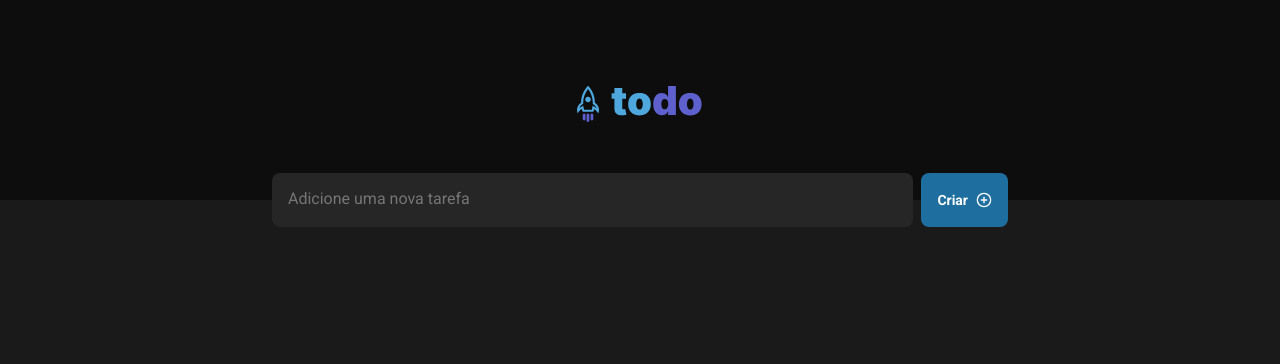
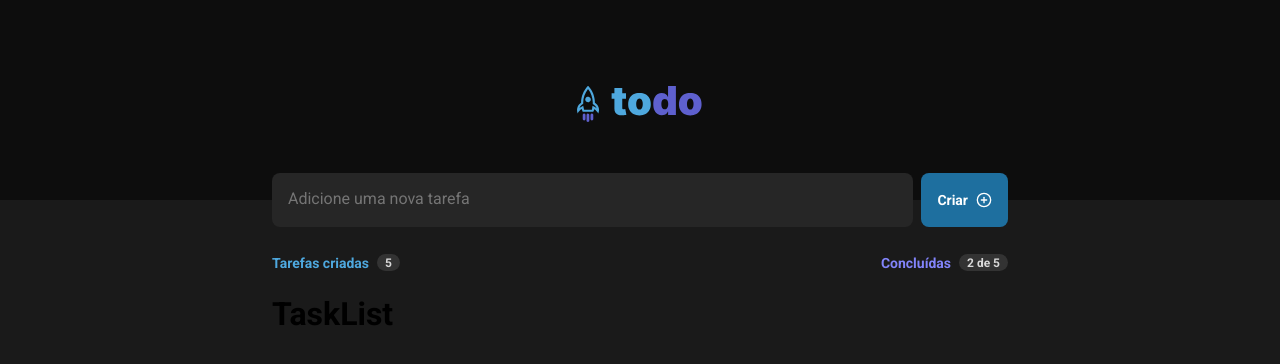
Before and after one commit to oFernandoLima/desafios-react, a React (Vite) app in the folder ignite/desafio-ig-react-01/: page / in a window 1280 px wide. Shown: the top 364 px of the page. Built offline with nearby package versions, Linux system fonts and the light colour scheme.

Commit message:
feat: Tasks component

```diff
--- a/ignite/desafio-ig-react-01/src/App.tsx
+++ b/ignite/desafio-ig-react-01/src/App.tsx
@@ -2,6 +2,7 @@ import './App.module.css'
 
 import { Header } from './components/Header'
 import { NewTask } from './components/NewTask'
+import { Tasks } from './components/Tasks'
 
 export function App() {
   return (
@@ -10,6 +11,7 @@ export function App() {
 
       <main>
         <NewTask />
+        <Tasks />
       </main>
     </>
   )
--- /dev/null
+++ b/ignite/desafio-ig-react-01/src/components/Tasks.module.css
@@ -0,0 +1,56 @@
+.tasks {
+    display: flex;
+    flex-direction: column;
+    gap: 1.5rem;
+}
+
+.info {
+    width: 46rem;
+    display: flex;
+    align-items: center;
+    justify-content: space-between;
+}
+
+.created {
+    display: flex;
+    align-items: center;
+    justify-content: space-between;
+    gap: 0.5rem;
+
+}
+
+.created strong {
+    font-size: 0.875rem;
+    color: var(--blue);
+}
+
+.created span {
+    font-size: 0.75rem;
+    font-weight: bold;
+    color: var(--gray-200);
+    background: var(--gray-400);
+    padding: 0.1rem 0.5rem;
+    border-radius: 10rem;
+}
+
+.done {
+    display: flex;
+    align-items: center;
+    justify-content: space-between;
+    gap: 0.5rem;
+}
+
+
+.done strong {
+    font-size: 0.875rem;
+    color: var(--purple);
+}
+
+.done span {
+    font-size: 0.75rem;
+    font-weight: bold;
+    color: var(--gray-200);
+    background: var(--gray-400);
+    padding: 0.1rem 0.5rem;
+    border-radius: 10rem;
+}
--- /dev/null
+++ b/ignite/desafio-ig-react-01/src/components/Tasks.tsx
@@ -0,0 +1,21 @@
+import { TaskList } from './TaskList'
+import styles from './Tasks.module.css'
+
+export function Tasks() {
+  return (
+    <div className={styles.tasks}>
+      <div className={styles.info}>
+        <div className={styles.created}>
+          <strong>Tarefas criadas</strong>
+          <span>5</span>
+        </div>
+        <div className={styles.done}>
+          <strong>Concluídas</strong>
+          <span>2 de 5</span>
+        </div>
+      </div>
+
+      <TaskList />
+    </div>
+  )
+}
```
